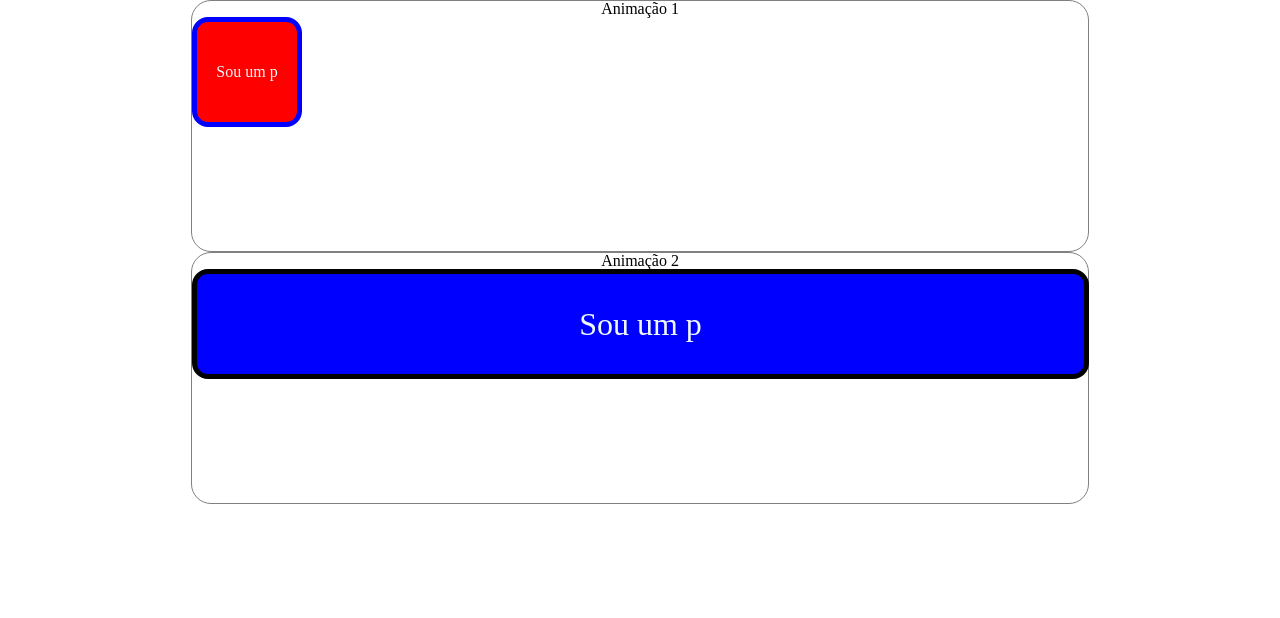
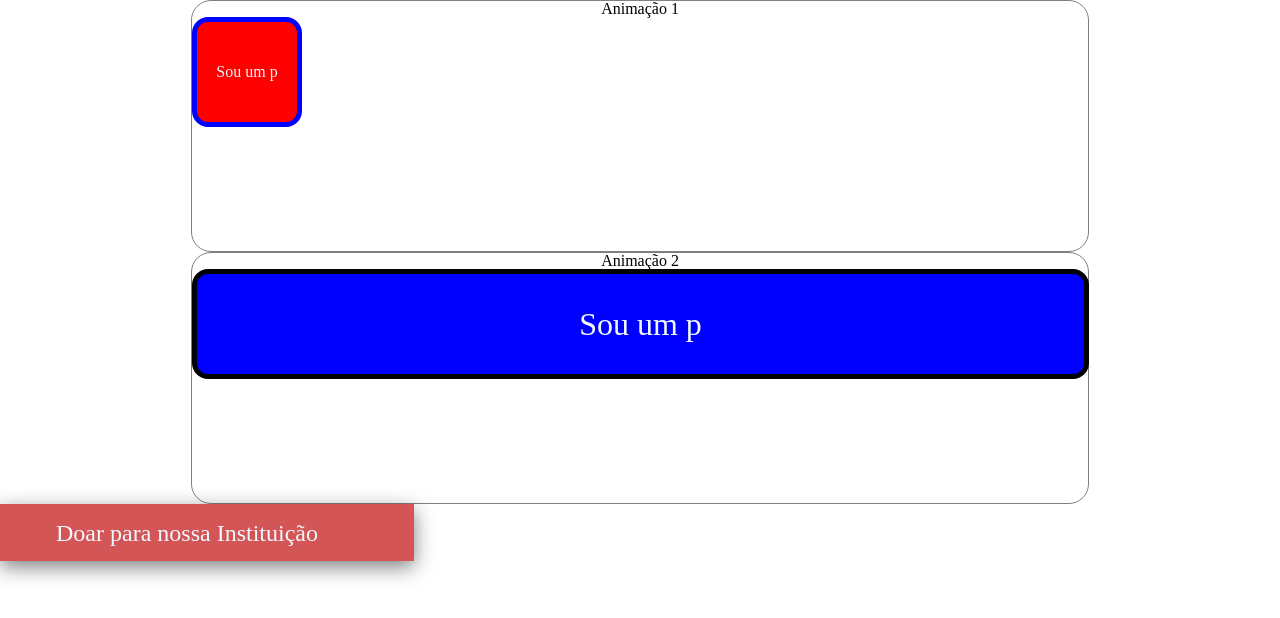
Before and after one commit to O-Chagas/PrjAnimacaoCss, a plain HTML site: page index.html in a window 1280 px wide. Drawn offline with Linux system fonts and the light colour scheme.

Commit message:
Botão Atrativo

```diff
--- a/css/style.css
+++ b/css/style.css
@@ -69,3 +69,45 @@ h2 {
     100% {background-color: blue; width: 99%; font-size: 2rem;}
 
 }
+
+a {
+
+}
+
+.btn {
+    text-decoration: none;
+    display: flex;
+    width: 350px;
+    color: aliceblue;
+    padding: 16px 32px;
+    font-size: 1.5rem;
+    box-shadow: 0 6px 20px 0 rgba(0,0,0,0.50);
+}
+
+.btn-doar {
+    display: inline-block;
+    background-color: #d45555;
+    transition: background-color 2s, width 1s ease-in;
+    text-align: center;
+}
+
+.btn-doar::after {
+    font-family: "Font Awesome 6 Free";
+    content: "\f004";
+    color: #fff;
+    margin-left: 16px;
+    position: relative;
+    left: 60px;
+    opacity: 0;
+    transition: left 1s ease-out, opacity 1s ease;
+}
+
+.btn-doar:hover {
+    background-color: red;
+    width: 380px;
+}
+
+.btn-doar:hover::after {
+    left: 0;
+    opacity: 1;
+}
--- a/index.html
+++ b/index.html
@@ -5,6 +5,7 @@
     <meta name="viewport" content="width=device-width, initial-scale=1.0">
     <link rel="stylesheet" href="./css/reset.css">
     <link rel="stylesheet" href="./css/style.css">
+    <script src="https://kit.fontawesome.com/e54953dbf5.js" crossorigin="anonymous"></script>
     <title>Animação CSS</title>
 </head>
 <body>
@@ -21,5 +22,10 @@
             <p>Sou um p</p>
         </div>
     </section>
+
+    <section class="animacao3">
+       <a class="btn btn-doar" href="#">Doar para nossa Instituição</a>
+
+    </section>
 </body>
 </html>
```
